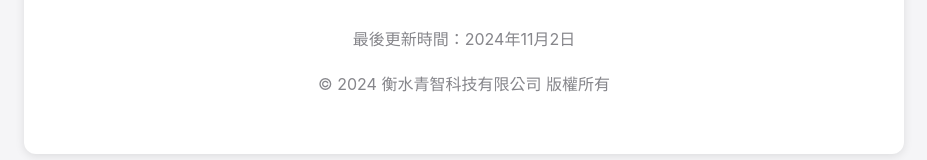
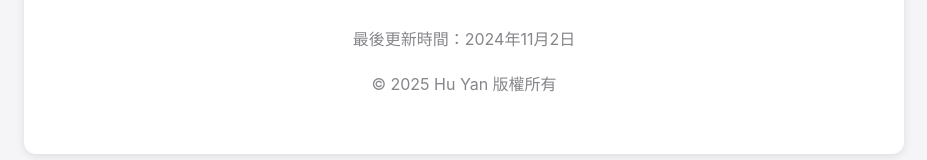
Before and after one commit to hs-qingzhi/support, a plain HTML site: page app-promo-TW.html in a window 1280 px wide. Shown: the part 3431-3591 px from the top of the page, without its empty margins (176-1103 px from the left). Drawn offline with Linux system fonts and the light colour scheme.

Commit message:
Add files via upload

```diff
--- a/app-promo-TW.html
+++ b/app-promo-TW.html
@@ -201,7 +201,7 @@
 
         <div class="last-updated">
             <p>最後更新時間：2024年11月2日</p>
-            <p>&copy; 2024 衡水青智科技有限公司 版權所有</p>
+            <p>&copy; 2025 Hu Yan 版權所有</p>
         </div>
     </div>
 </body>
```
